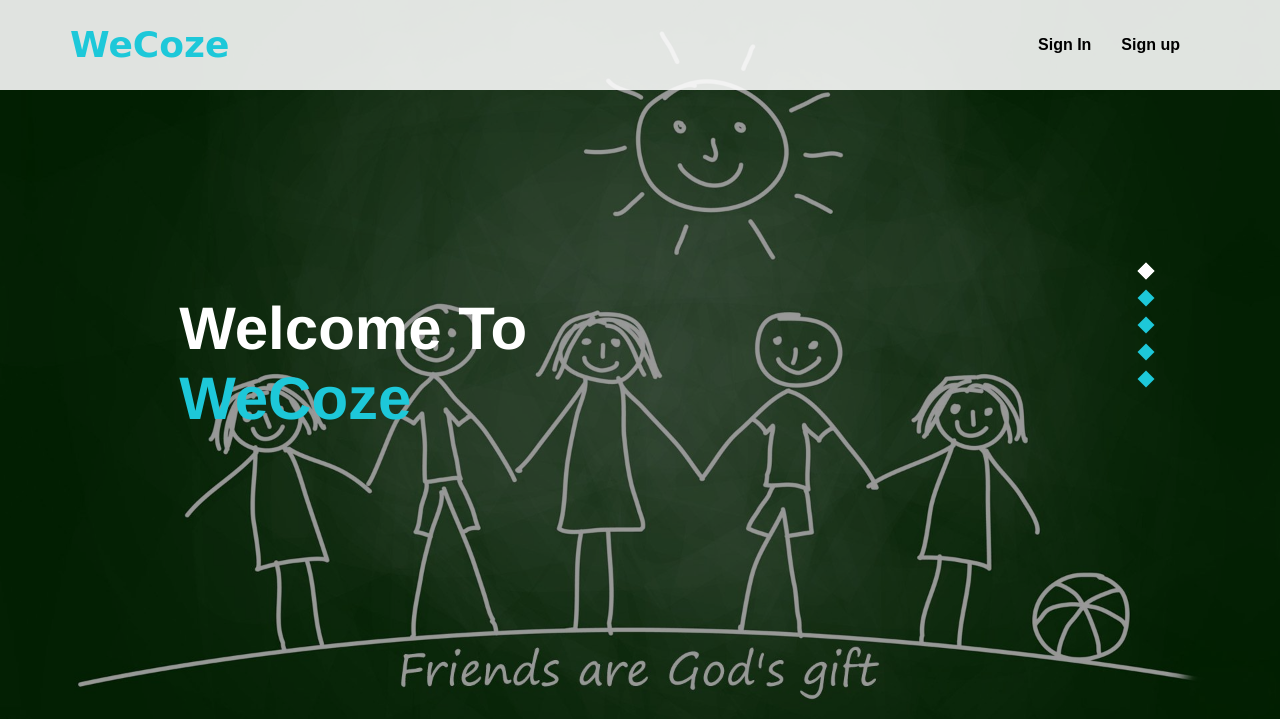
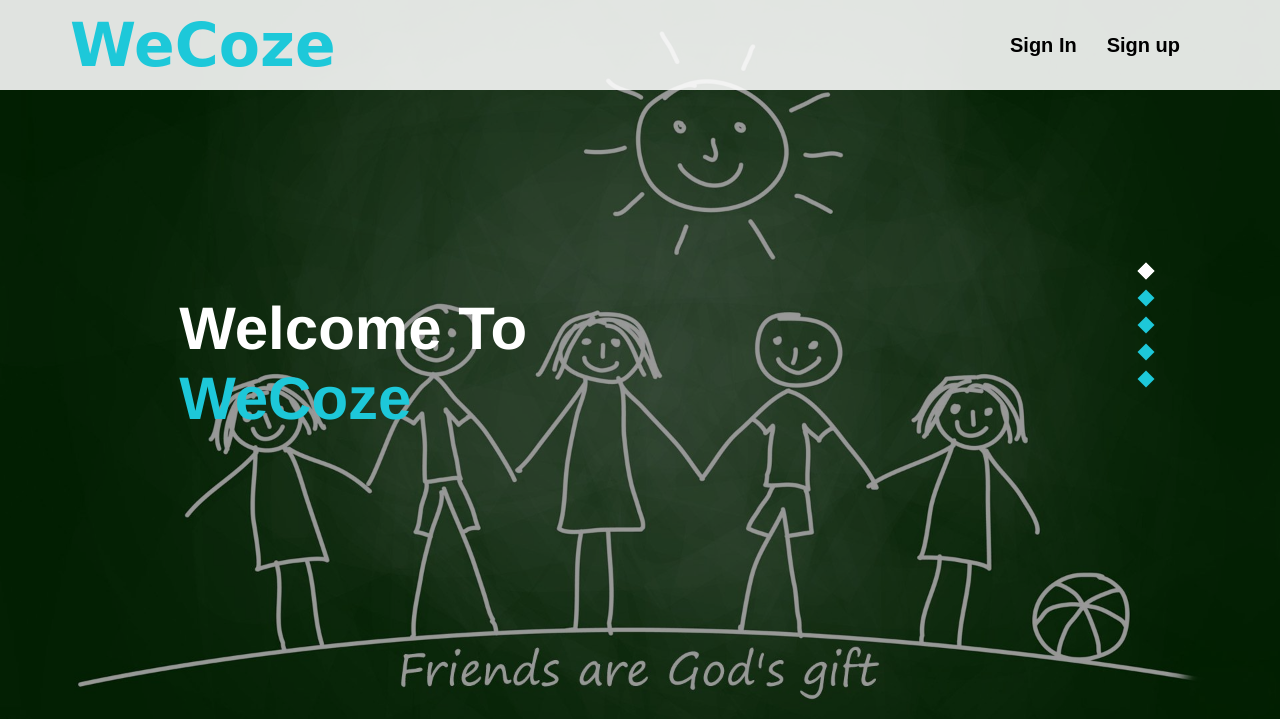
Before and after one commit to OldAAAA/Web_Final, a Django app: page / in a window 1280 px wide. Shown: the top 719 px of the page. Run offline with Django 3.2, Linux system fonts and the light colour scheme; some libraries are stand-ins or nearby versions.

```diff
--- a/static/css/style.css
+++ b/static/css/style.css
@@ -25,12 +25,12 @@
 .navbar-default .navbar-brand {
 	color: #1dc8d9;
 	font-family: 'Cinzel Decorative', cursive;
-	font-size: 36px;
+	font-size: 60px;
 	font-weight: 800;
 }
 
 .navbar-default .navbar-nav>li>a {
-	font-size: 16px;
+	font-size: 20px;
 	font-weight: 700;
 	font-family: 'Montserrat', sans-serif;
 	color: #000;
--- a/templates/main.html
+++ b/templates/main.html
@@ -578,7 +578,7 @@
             }
         })
     </script>
-    <script src="https://cdn.staticfile.org/jquery/1.10.2/jquery.min.js"></script>
+    <script src="../static/js/jquery-2.1.4.min.js"></script>
     <script>
         $(document).ready(function () {
             setInterval(function () {
@@ -590,11 +590,8 @@
                         $('#user_list').empty();
                         var html = '';
                         //遍历返回的数据，查看当前的在线人数
-                        console.log($('#user_email').text());
-                        console.log(result);
                         var mydate = new Date();
                         var times = mydate.getTime() / 1000;
-                        console.log(times);
                         $.each(result, function (index, data) {
                             if (times - data.last_check < 3) {
                                 html += '<li><img class="avatar" width="30" height="30" alt="webpack" src="../static/1.jpg"><p class="name">' + data.username + '</p>'
```
Also changed, not shown: db.sqlite3.
